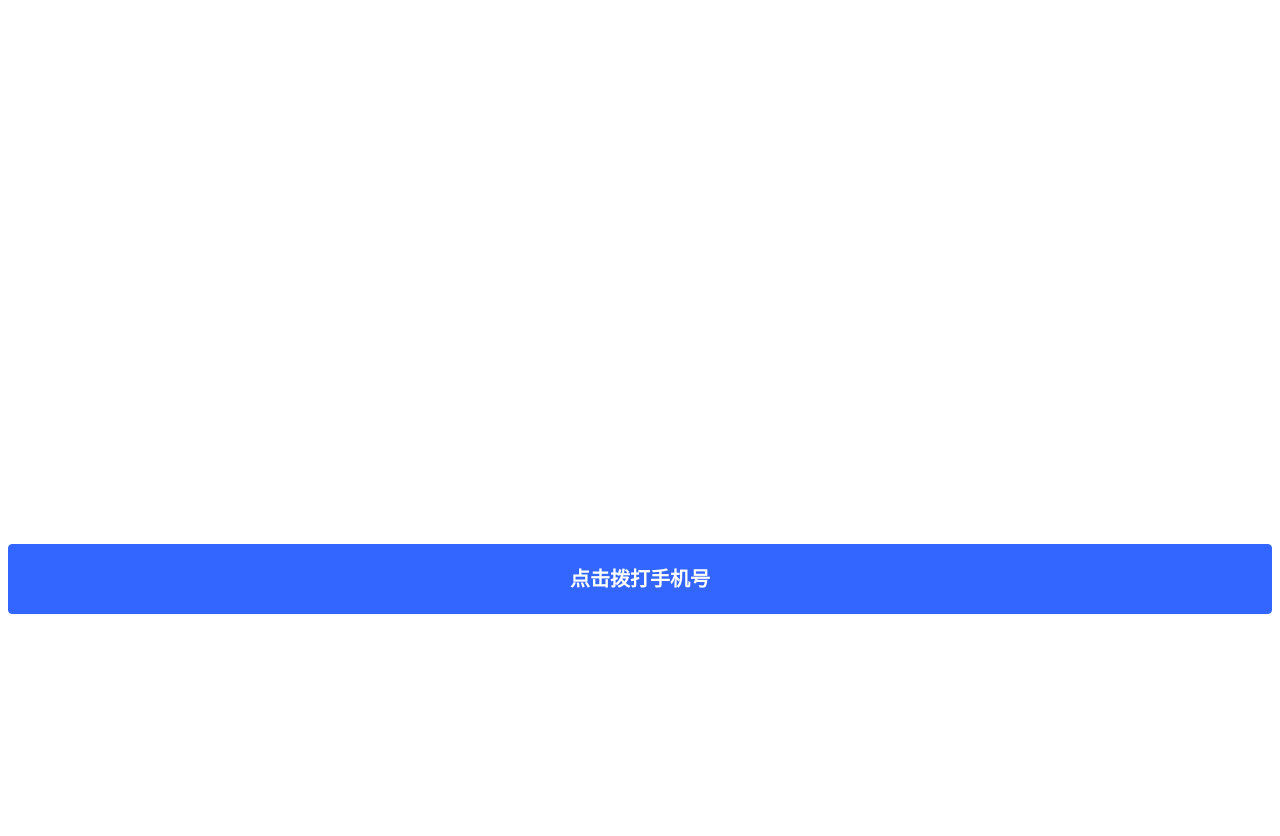
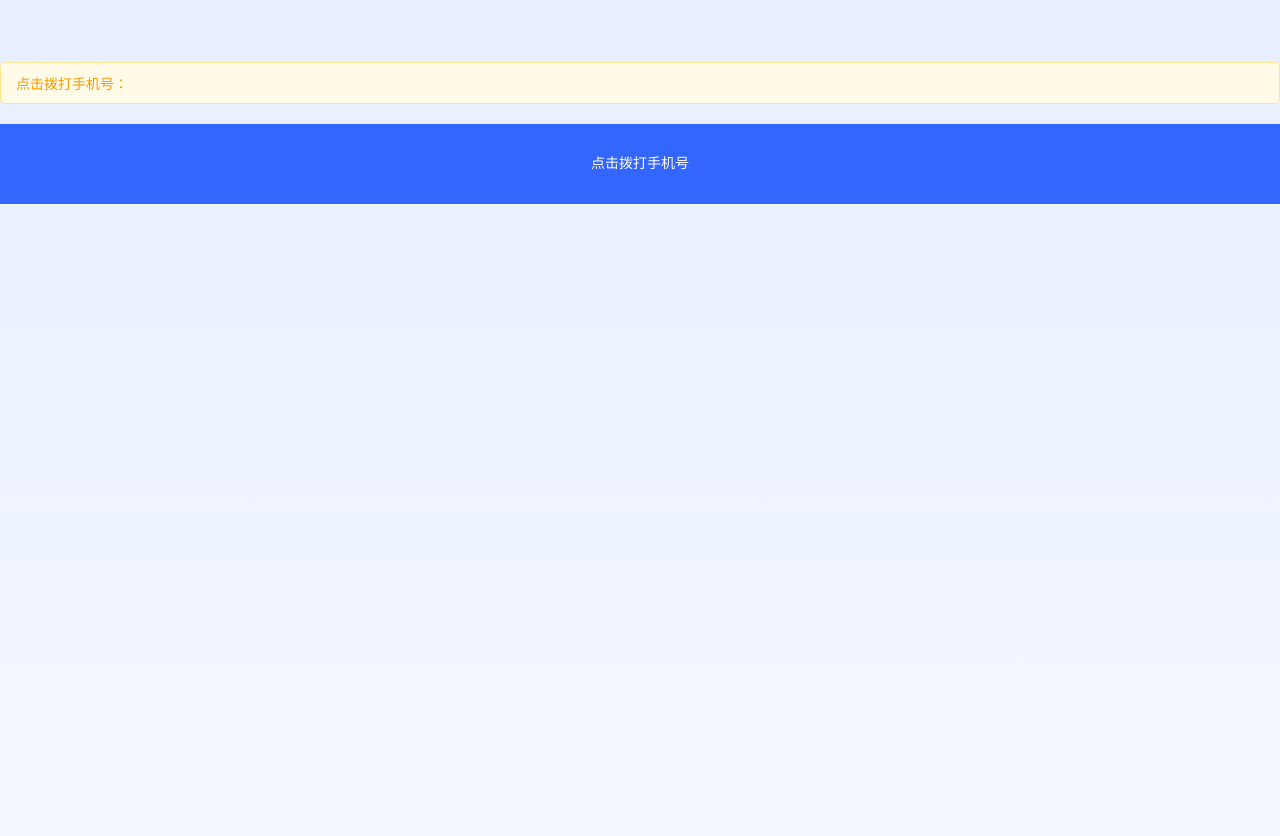
Before and after one commit to AnHao19/ya, a plain HTML site: page index.html in a window 1280 px wide. Shown: the part 194-1030 px from the top of the page. Before the commit the page ends 816 px from the top, so only its background shows below. Drawn offline with Linux system fonts and the light colour scheme.

Commit message:
Add files via upload

```diff
--- a/index.html
+++ b/index.html
@@ -9,84 +9,48 @@
 </head>
 <!-- <script src="https://cdn.staticfile.org/jquery/1.10.2/jquery.min.js"></script> -->
 <style>
-    .bei {
-        /* background: url(./bei.jpg) no-repeat 0px 0px; */
+    body{
+        padding: 0;
+        margin: 0;
+    }
+    .bei{
+        padding-top: 20%;
+    }
+    .alert-warning {
+        background: #fffbe6;
+        border-color: #ffe491;
+        color: #fa9a00;
+        border: 1px solid #ffe491;
+        border-radius: 5px;
+        padding: 10px 15px;
+        display: flex;
+        font-size: 14px;
+        margin-bottom: 20px;
+    }
+    .btndes {
+        height: 80px;
+        line-height: 80px;
+        color: #666;
+        font-size: 14px;
+        transition: .25s;
+        cursor: pointer;
         width: 100%;
-        height: 100vh;
-        position: relative;
+        border-bottom: 1px solid #f0f0f0;
+        border-right: 1px solid #f0f0f0;
+        text-align: center;
+        background-color: #36f;
+        color: #fff;
     }
 
-    .bei img {
-        width: 100%;
-        height: 100%;
-        position: relative;
-        top: 0px;
-        left: 0px;
-    }
-
-    .diviel {
-        width: 100%;
-        font-size: 32px;
-        font-weight: 900;
-        text-align: center;
-        position: absolute;
-        top: 10%;
-        left: 0px;
-        color: rgb(60, 0, 255);
-    }
-    .diviel2 {
-        width: 100%;
-        font-size: 32px;
-        font-weight: 900;
-        text-align: center;
-        position: absolute;
-        top: 15%;
-        left: 0px;
-        color: rgb(60, 0, 255);
-    }
-
-    .btndes {
-        display: inline-block;
-        margin-bottom: 0px;
-        font-weight: 400;
-        text-align: center;
-        white-space: nowrap;
-        cursor: pointer;
-        vertical-align: middle;
-        border-width: 1px;
-        border-style: solid;
-        border-radius: 4px;
-        transition: all 0.25s ease 0s;
-        text-decoration: none !important;
-        color: #fff;
-        background: #3366ff !important;
-        border-color: #3366ff !important;
-        outline: 0;
-        padding: 0 10px;
-        font-size: 12px;
-        line-height: 28px;
-        /* height: 28px; */
-    }
-
-    .but1 {
-        width: 100%;
-        padding: 20px;
-        position: absolute;
-        bottom: 0px;
-        left: 0px;
-        font-size: 20px;
-        font-weight: 900;
-    }
 </style>
 
 <body>
-    <div class="bei">
-        <!-- <img src="./bei.jpg" alt="" srcset=""> -->
+    <div class="bei" style="width: 100%;height: 200vh;background-image: linear-gradient(#E4EDFF, #ffffff);">
         <div class="diviel" >
+            <div class="alert-warning">点击拨打手机号： <span id="Phone">没有收到手机号</span></div>
             <div id="PhoneName"></div>
-            <div  id="Phone">没有收到手机号</div>
         </div>
-        <button class="btndes but1" onclick="aar3()">点击拨打手机号</button>
+        <div class="btndes but1" onclick="aar3()">点击拨打手机号</div>
     </div>
     <script>
         function aar2() {
@@ -102,13 +66,12 @@
                     let param = item.split('=');
                     obj[param[0]] = param[1];
                 })
-                // console.log(obj,JSON.parse(JSON.stringify(obj)));
-                Phone1.innerHTML=obj.Phone||"没有收到手机号"
-                PhoneName1.innerHTML=decodeURI(obj.PhoneName)||"本人手机号"
+                Phone1.innerHTML=obj.Phone||""
+                // PhoneName1.innerHTML=decodeURI(obj.PhoneName)||"本人手机号"
                 return obj.Phone||-1
             } else {
-                PhoneName1.innerHTML="本人手机号"
-                Phone1.innerHTML="没有收到手机号"
+                // PhoneName1.innerHTML="本人手机号"
+                Phone1.innerHTML=""
                 return -1
             }
         }
```
Also changed, not shown: index2.html (added, +128 -0 lines).
